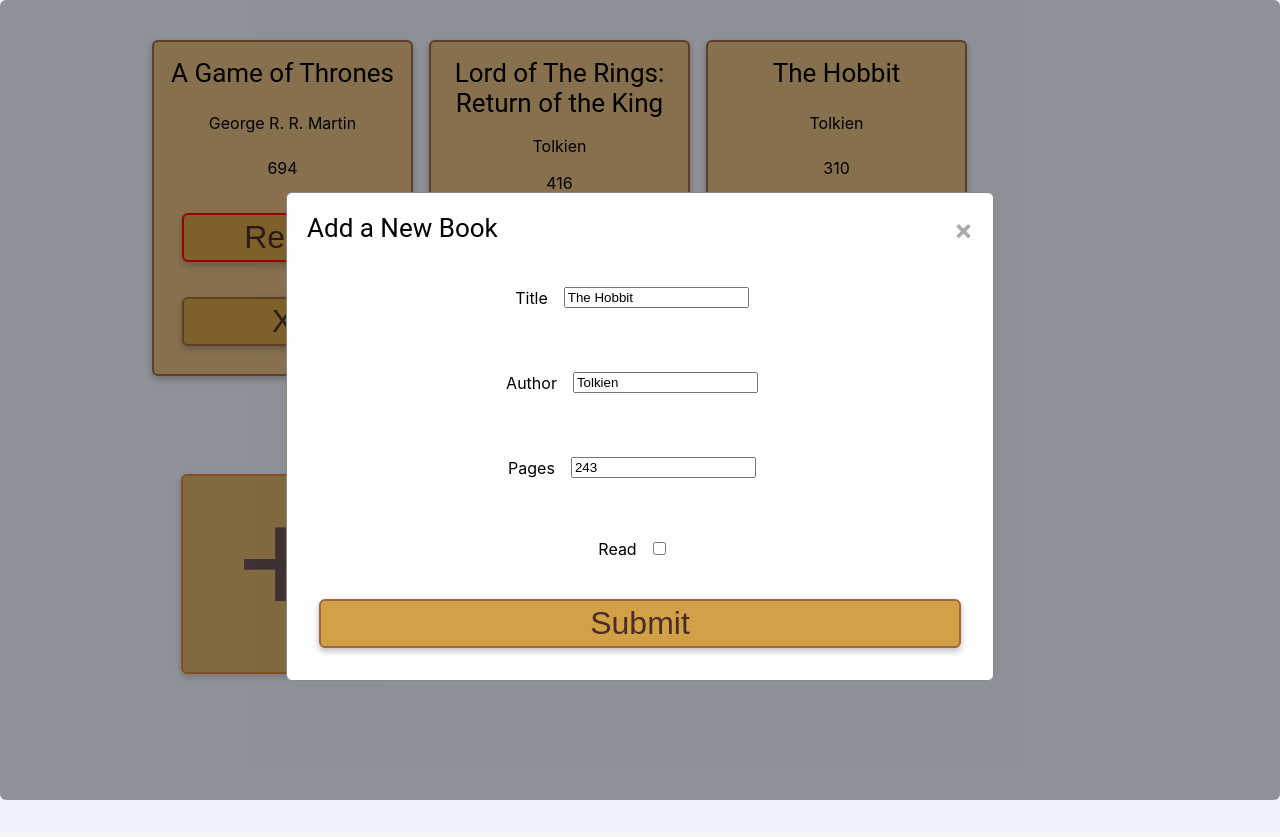
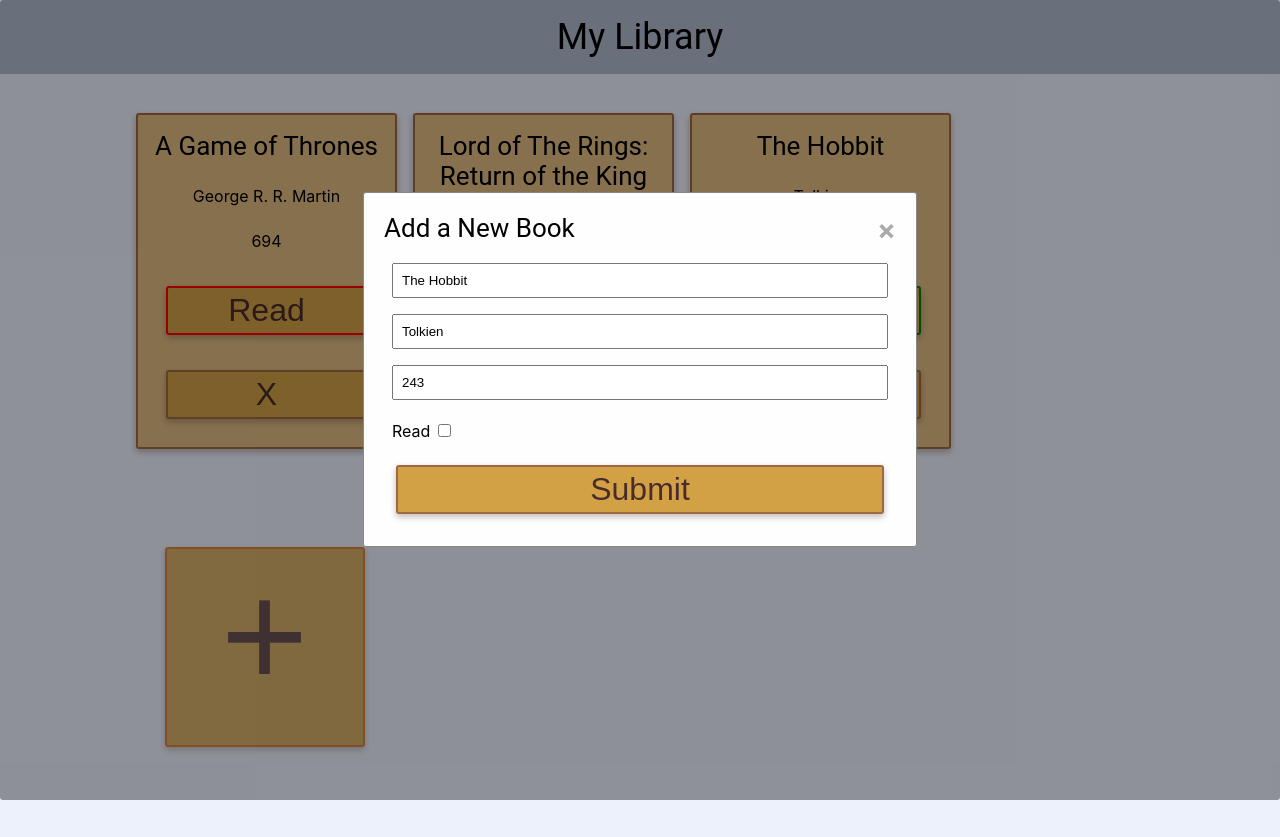
Before and after one commit to ryan3738/tic-tac-toe, a website: page index.html in a window 1280 px wide. Both pictures are taken after a click on the button "Add Book". Shown: the top 837 px of the page. Drawn offline with Linux system fonts and the light colour scheme.

Commit message:
Update form styling

```diff
--- a/index.html
+++ b/index.html
@@ -5,7 +5,7 @@
     <meta charset="UTF-8">
     <meta http-equiv="X-UA-Compatible" content="IE=edge">
     <meta name="viewport" content="width=device-width, initial-scale=1.0">
-    <title>Ryan's Library</title>
+    <title>My Library</title>
     <link rel="stylesheet" href="styles.css">
 </head>
 
@@ -14,6 +14,7 @@
   <!-- <button type="button" id="addBookButton" class="button card">
     +
   </button> -->
+    <h1 id="pageTitle">My Library</h1>
 
 
 <div id="container">
@@ -36,49 +37,48 @@
   <!-- 6. Store users library in local storage -->
 
 </main>
+
 <!-- 2. Modal that allows user to input new book info and submit-->
 <div id="newBookModal" class="modal">
   <!-- Modal content -->
   <div class="modal-content">
     <span class="close" id="closeModal" title="Close">&times;</span>
     <h2>Add a New Book</h2>
-    <form>
-      <fieldset>
-        <label htmlFor="title">Title
+    <form id="newBookForm">
+      <fieldset >
+
           <input
           required
           type="text"
           id="title"
           name="title"
-          placeholder='title'
+          placeholder='Title'
           value="The Hobbit"
           autoComplete='title'
           />
-        </label>
-        <label htmlFor="author">Author
+
           <input
           required
           type="text"
           id="author"
           name="author"
-          placeholder='author'
+          placeholder='Author'
           value="Tolkien"
           autoComplete='author'
           />
-        </label>
-        <label htmlFor="pages">Pages
+
           <input
           required
           type="number"
           id="pages"
           name="pages"
-          placeholder='pages'
+          placeholder='Pages'
           value=243
           autoComplete='pages'
           />
-        </label>
-        <label htmlFor="haveRead">Read
-          <input
+
+        <label type='checkbox' htmlFor="haveRead">Read
+          <input class="checkbox"
           type="checkbox"
           id="haveRead"
           name="haveRead"
--- a/scripts.js
+++ b/scripts.js
@@ -5,6 +5,7 @@ const modal = document.getElementById('newBookModal')
 
 // Get the button that opens the modal
 const addBookButton = document.getElementById('addBookButton')
+const newBookForm = document.getElementById('newBookForm')
 
 // Get the <span> element that closes the modal
 const span = document.getElementById('closeModal')
@@ -18,7 +19,7 @@ function getRandomInt(minParam, maxParam) {
   return Math.floor(Math.random() * (max - min) + min) // The maximum is exclusive and the minimum is inclusive
 }
 
-console.log('modal', modal)
+console.log('newBookForm', newBookForm)
 
 const starterLibrary = [
   {
@@ -236,8 +237,11 @@ function addBookToLibrary(form) {
   updateLibrary(bookObject)
 }
 
-function randomizeForm(){
-
+function randomizeForm() {
+  const randomBook = starterLibrary[getRandomInt(0, starterLibrary.length)]
+  for (const each of newBookForm) {
+    each.value = randomBook[each.name]
+  }
 }
 
 // 2.1 Allow user to submit book info in modal
@@ -246,6 +250,7 @@ submitNewBookButton.onclick = function (event) {
   event.preventDefault()
   const { form } = event.target
   addBookToLibrary(form)
+  randomizeForm()
 }
 
 function initializeLibrary() {
--- a/styles.css
+++ b/styles.css
@@ -191,6 +191,8 @@ html[xmlns] .clearfix {
 
 --box-shadow:  rgba(196, 166, 166, 0.16) 0px 3px 6px, rgba(0, 0, 0, 0.23) 0px 3px 6px;
 
+--radius: 3px;
+
 
 }
 
@@ -202,7 +204,7 @@ html[xmlns] .clearfix {
   z-index: 1; /* Sit on top */
   left: 0;
   top: 0;
-  border-radius: 6px;
+  border-radius: var(--radius);
   width: 100%; /* Full width */
   height: 100%; /* Full height */
   overflow: auto; /* Enable scroll if needed */
@@ -217,8 +219,8 @@ html[xmlns] .clearfix {
   margin: 15% auto; /* 15% from the top and centered */
   padding: 20px;
   border: 1px solid #888;
-  border-radius: 6px;
-  width: 80%; /* Could be more or less, depending on screen size */
+  border-radius: var(--radius);
+  width: 40%; /* Could be more or less, depending on screen size */
   max-width: 666px;
 }
 
@@ -237,11 +239,15 @@ html[xmlns] .clearfix {
   cursor: pointer;
 }
 
-#title{
-  margin: 1rem;
-  width: auto;
+#pageTitle{
+  margin: none;
+  width: 100%;
   height: auto;
+  padding: 1rem;
+  background: var(--color-200);
 }
+
+
   main{
   text-align: center;
   display: flex;
@@ -252,7 +258,8 @@ html[xmlns] .clearfix {
   width: 100%;
   height: 100%;
   background: var(--background-color);
-  padding: 1rem;
+  color: black;
+  /* padding: 1rem; */
   /* margin: 1rem; */
 
 
@@ -265,25 +272,41 @@ fieldset{
 }
 
 label{
-  margin: 1rem;
+  margin: 0.5rem;
   display: flex;
   flex-direction: row;
-  justify-content: center;
+  justify-content: space-between;
   align-items: center;
 }
 
 input{
-  margin: 1rem;
+  margin: 0.5rem;
+  padding: 0.5rem;
+  width: auto;
   display: flex;
   flex-direction: row;
   justify-content: start;
+}
 
-}
+ label[type='checkbox'] {
+    display: flex;
+    flex-direction: row;
+    justify-content: flex-start;
+    align-items: center;
+  }
+  input[type='checkbox'] {
+    height: 100%;
+    width: auto;
+    position: relative;
+  }
+
+
+
 
 button{
   font-size: 2rem;
   border: none;
-  border-radius: 0.375rem;
+  border-radius: var(--radius);
   cursor: pointer;
   min-width: 42px;
   min-height: 42px;
@@ -298,7 +321,8 @@ button{
   box-shadow: var(--box-shadow);
   opacity: 1;
 }
-button:hover, :focus{
+
+button:hover, button:focus{
   opacity: 0.8;
   border-color: var(--highlight-color);
   padding: .5rem;
@@ -317,7 +341,7 @@ button:active{
 #container{
   /* background: var(--color-500); */
   /* border: 0.25rem solid var(--color-900); */
-  border-radius: 0.375rem;
+  border-radius: var(--radius);
   max-width: 1200px;
   min-width: 225px;
   /* min-height: 100%; */
@@ -391,7 +415,7 @@ button:active{
   background: var(--card-color);
   border: 2px solid var(--border-color);
   box-shadow: var(--box-shadow);
-  border-radius: 6px;
+  border-radius: var(--radius);
   height: 300px;
   width: 225px;
   padding: 1rem;
```
